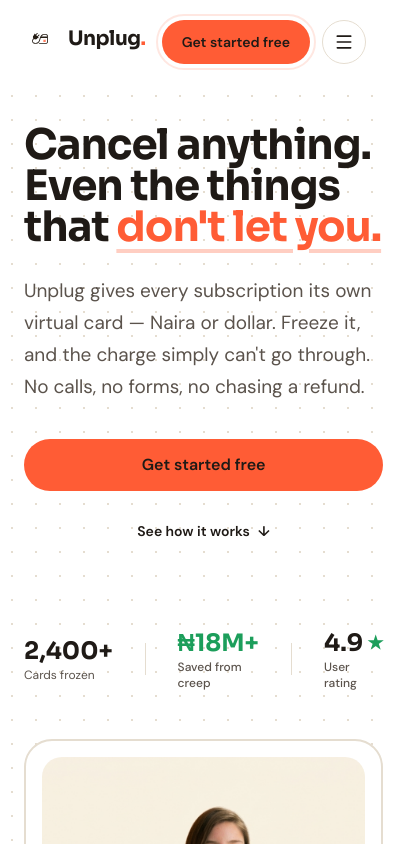
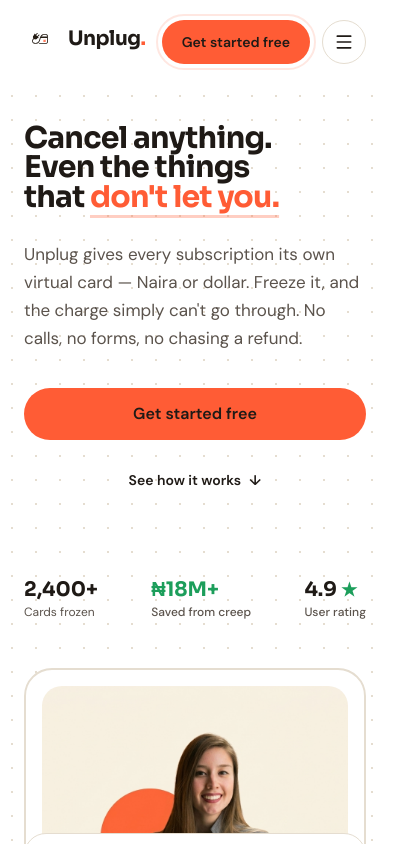
Before and after one commit to Doyen04/Unplug, a Next.js app: page / in a window 390 px wide. Shown: the top 844 px of the page, 416 px wide, since content can reach past the window. Built offline with nearby package versions, Linux system fonts and the light colour scheme.

Commit message:
feat: implement product tour UI components and marketing landing page structure

```diff
--- a/src/app/globals.css
+++ b/src/app/globals.css
@@ -51,6 +51,8 @@
 
     html {
         scroll-behavior: smooth;
+        overflow-x: hidden;
+        max-width: 100vw;
     }
 
     *,
@@ -64,6 +66,8 @@
         color: var(--color-ink);
         font-family: var(--font-ui);
         -webkit-font-smoothing: antialiased;
+        overflow-x: hidden;
+        max-width: 100vw;
     }
 }
 
--- a/src/app/page.tsx
+++ b/src/app/page.tsx
@@ -21,7 +21,7 @@
         <>
             <StructuredData />
             <SiteHeader />
-            <main id="main" className="bg-white text-ink">
+            <main id="main" className="w-full max-w-full overflow-x-hidden bg-white text-ink">
                 <Hero />
                 <LogoCloud />
                 <Problem />
--- a/src/components/marketing/PricingCards.tsx
+++ b/src/components/marketing/PricingCards.tsx
@@ -12,7 +12,7 @@
                 <div
                     key={plan.name}
                     className={cn(
-                        'group relative rounded-[24px] border p-8 transition-transform duration-300 hover:-translate-y-1 sm:p-9',
+                        'group relative rounded-[24px] border p-5 transition-transform duration-300 hover:-translate-y-1 sm:p-9',
                         plan.featured ? 'border-2 border-orange bg-bg-surface' : 'border-line bg-white',
                     )}
                 >
--- a/src/components/marketing/ProductTour.tsx
+++ b/src/components/marketing/ProductTour.tsx
@@ -91,7 +91,7 @@
     const activePanel = TOUR_PANELS[active];
 
     return (
-        <div className="mt-12 grid gap-6 lg:grid-cols-[minmax(0,0.55fr)_minmax(0,1.45fr)] lg:gap-10">
+        <div className="mt-12 grid gap-6 lg:grid-cols-[minmax(0,0.55fr)_minmax(0,1.45fr)] lg:gap-10 w-full max-w-full overflow-hidden lg:overflow-visible">
             {/* Tab Rail */}
             <div
                 role="tablist"
@@ -180,7 +180,7 @@
                 id={`tour-panel-${activePanel.id}`}
                 aria-labelledby={`tour-tab-${activePanel.id}`}
                 tabIndex={0}
-                className="rounded-[24px] border border-line bg-white p-5 sm:p-7 focus-visible:outline-none focus-visible:ring-2 focus-visible:ring-ink"
+                className="rounded-[24px] border border-line bg-white p-4 sm:p-7 focus-visible:outline-none focus-visible:ring-2 focus-visible:ring-ink w-full min-w-0 max-w-full overflow-hidden"
             >
                 <motion.div
                     key={activePanel.id}
--- a/src/components/marketing/SiteFooter.tsx
+++ b/src/components/marketing/SiteFooter.tsx
@@ -108,7 +108,7 @@
 
                 <div className="mt-12 flex flex-col gap-2 border-t border-line pt-7 text-[14px] text-ink-70 sm:flex-row sm:items-center sm:justify-between">
                     <p>© {new Date().getFullYear()} Unplug. All rights reserved.</p>
-                    <p className="font-mono text-xs">Trusted by 2,400+ subscribers across Nigeria · Cards issued via licensed partners.</p>
+                    <p className="font-mono text-xs leading-relaxed text-balance">Trusted by 2,400+ subscribers across Nigeria · Cards issued via licensed partners.</p>
                 </div>
             </div>
         </footer>
--- a/src/components/marketing/SubscriptionCreepCalculator.tsx
+++ b/src/components/marketing/SubscriptionCreepCalculator.tsx
@@ -44,7 +44,7 @@
         return () => window.cancelAnimationFrame(frame);
     }, [value]);
 
-    return <span className="font-display text-[clamp(40px,6vw,64px)] leading-none text-ink tabular-nums">₦{displayValue.toLocaleString()}</span>;
+    return <span className="font-display text-[clamp(28px,6.5vw,64px)] leading-none text-ink tabular-nums break-all sm:break-normal">₦{displayValue.toLocaleString()}</span>;
 }
 
 export function SubscriptionCreepCalculator() {
@@ -60,7 +60,7 @@
     const contextMessage = getContextMessage(annualTotal);
 
     return (
-        <div className="rounded-[24px] border border-line bg-bg-surface p-6 sm:p-8">
+        <div className="rounded-[24px] border border-line bg-bg-surface p-4 sm:p-8">
             <div className="mb-8 max-w-2xl">
                 <p className="text-[13px] font-semibold uppercase tracking-[0.08em] text-ink-70">Subscription creep calculator</p>
                 <h3 className="mt-3 font-display text-[clamp(28px,4vw,40px)] leading-tight text-ink">What&apos;s your subscription creep?</h3>
--- a/src/components/marketing/sections/Hero.tsx
+++ b/src/components/marketing/sections/Hero.tsx
@@ -9,11 +9,11 @@
         <section className="relative overflow-hidden bg-white dot-grid">
             <div className={`${shell} relative grid gap-12 pb-16 pt-10 md:pb-24 md:pt-16 lg:grid-cols-[1.1fr_0.9fr] lg:items-center`}>
                 <Reveal as="div" variant="slide-up" className="max-w-2xl">
-                    <h1 className="font-display text-[clamp(42px,6.5vw,72px)] font-bold leading-[0.98] tracking-tight text-ink text-balance">
+                    <h1 className="font-display text-[clamp(30px,6.5vw,72px)] font-bold leading-[0.98] tracking-tight text-ink text-balance">
                         Cancel anything. Even the things that <span className="text-orange underline decoration-orange/30 underline-offset-8">don&apos;t let you.</span>
                     </h1>
 
-                    <p className="mt-7 max-w-xl text-[19px] leading-8 text-ink-70">
+                    <p className="mt-7 max-w-xl text-[17px] sm:text-[19px] leading-7 sm:leading-8 text-ink-70">
                         Unplug gives every subscription its own virtual card — Naira or dollar. Freeze it, and the charge
                         simply can&apos;t go through. No calls, no forms, no chasing a refund.
                     </p>
@@ -30,19 +30,19 @@
                     </div>
 
                     {/* Social proof metrics strip */}
-                    <div className="mt-12 flex items-center gap-8 pt-6">
+                    <div className="mt-12 flex flex-wrap items-center justify-between gap-3 pt-6 sm:justify-start sm:gap-8">
                         <div>
-                            <p className="font-display text-2xl font-bold text-ink">2,400+</p>
+                            <p className="font-display text-xl sm:text-2xl font-bold text-ink">2,400+</p>
                             <p className="text-xs text-ink-70">Cards frozen</p>
                         </div>
-                        <div className="h-8 w-px bg-line" />
+                        <div className="hidden h-8 w-px bg-line sm:block" />
                         <div>
-                            <p className="font-display text-2xl font-extrabold text-green">₦18M+</p>
+                            <p className="font-display text-xl sm:text-2xl font-extrabold text-green">₦18M+</p>
                             <p className="text-xs font-medium text-ink-70">Saved from creep</p>
                         </div>
-                        <div className="h-8 w-px bg-line" />
+                        <div className="hidden h-8 w-px bg-line sm:block" />
                         <div>
-                            <p className="font-display text-2xl font-extrabold text-ink flex items-center gap-1">
+                            <p className="font-display text-xl sm:text-2xl font-extrabold text-ink flex items-center gap-1">
                                 4.9<span className="text-green text-lg">★</span>
                             </p>
                             <p className="text-xs font-medium text-ink-70">User rating</p>
@@ -65,7 +65,7 @@
                         </div>
 
                         {/* Floating FreezeCardDemo overlaying the bottom right */}
-                        <div className="absolute -bottom-6 -left-4 right-4 sm:-left-8 sm:right-6 max-w-90 z-10">
+                        <div className="absolute -bottom-6 left-0 right-0 sm:-left-8 sm:right-6 max-w-90 z-10 mx-auto sm:mx-0">
                             <FreezeCardDemo />
                         </div>
                     </div>
--- a/src/components/marketing/sections/LandingSections.tsx
+++ b/src/components/marketing/sections/LandingSections.tsx
@@ -74,9 +74,9 @@
 
                 <ol role="list" className="space-y-4">
                     {securityPoints.map((point, index) => (
-                        <li key={point} className="flex gap-5 rounded-[20px] border border-white/12 bg-white/5 p-6 border-l-4 border-l-orange">
-                            <span className="font-mono text-sm font-bold text-orange">0{index + 1}</span>
-                            <p className="text-[16px] leading-8 text-cream/90">{point}</p>
+                        <li key={point} className="flex gap-3 sm:gap-5 rounded-[20px] border border-white/12 bg-white/5 p-4 sm:p-6 border-l-4 border-l-orange">
+                            <span className="font-mono text-sm font-bold text-orange shrink-0">0{index + 1}</span>
+                            <p className="text-[14px] sm:text-[16px] leading-7 sm:leading-8 text-cream/90">{point}</p>
                         </li>
                     ))}
                 </ol>
```
Also changed, not shown: src/components/marketing/TourPanelMock.tsx (+12 -12 lines).
